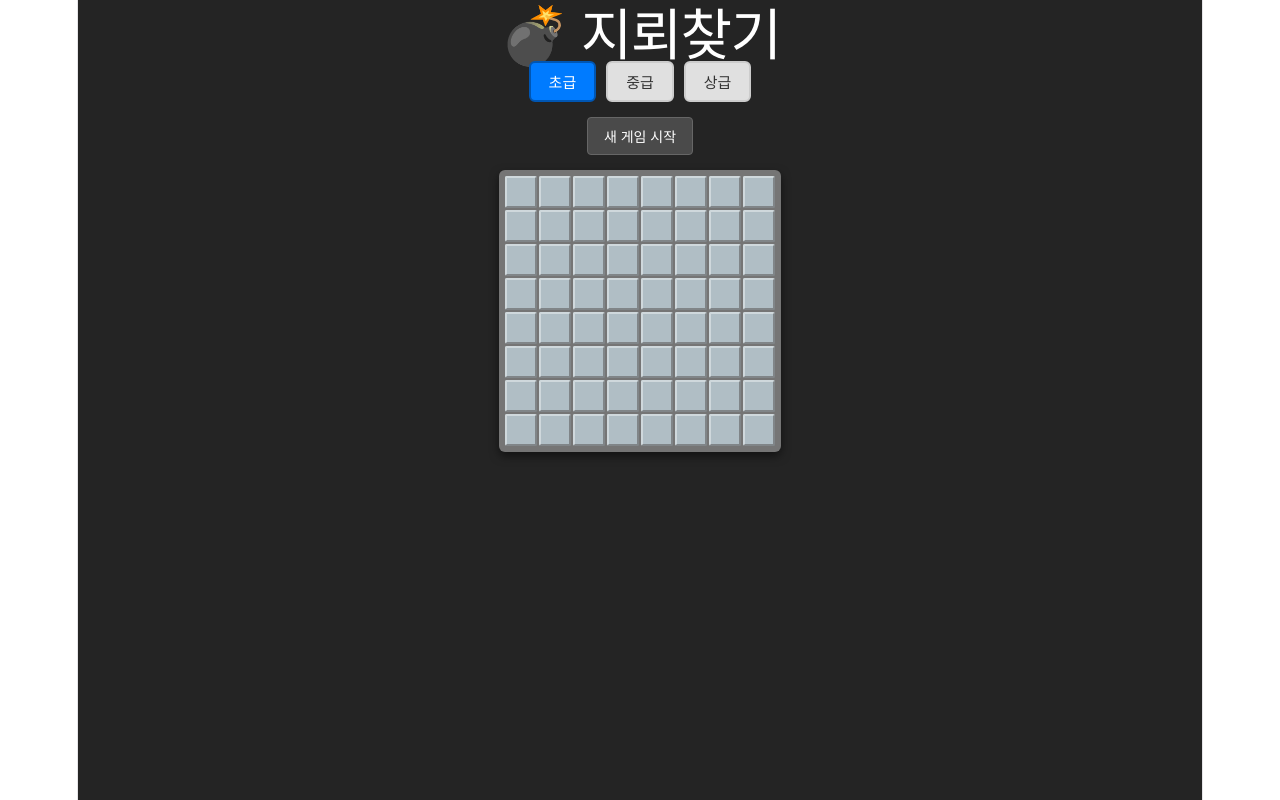
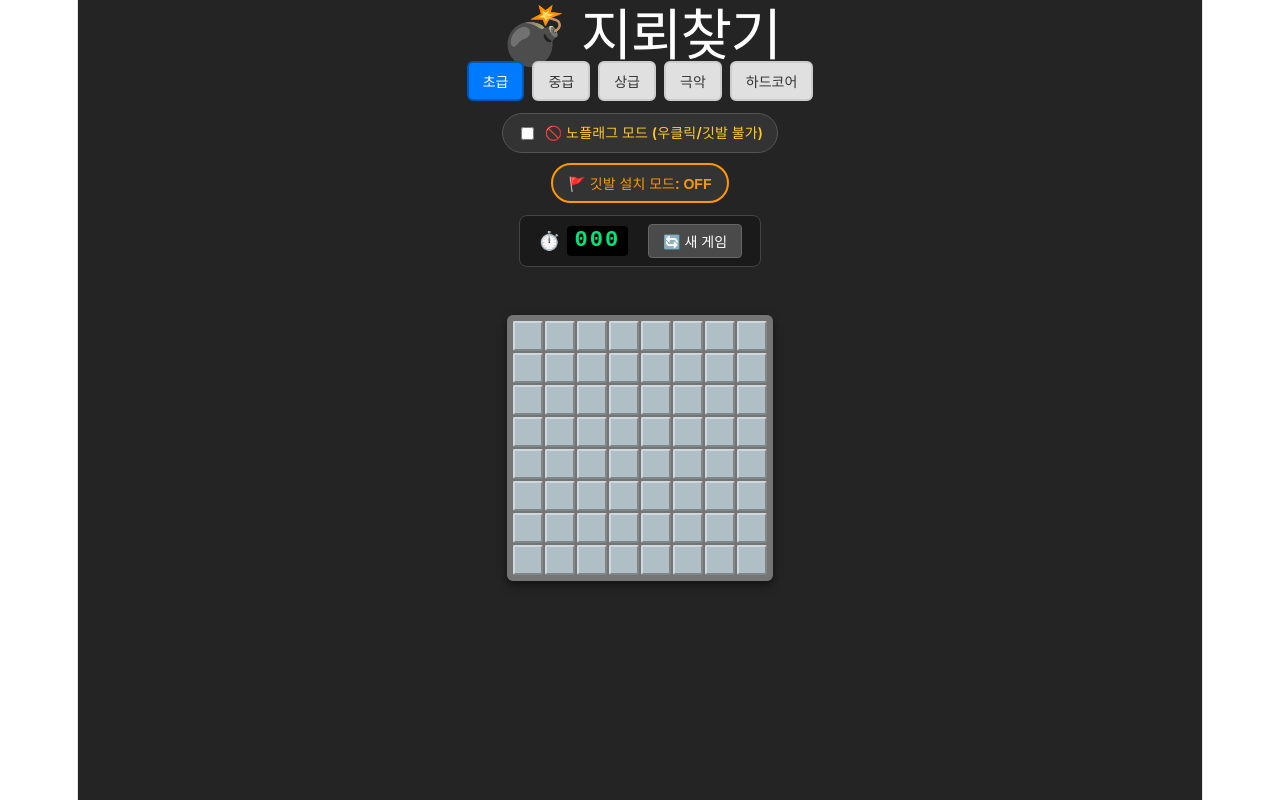
Before and after one commit to wjddnjs0113/w26203-react-counter, a React (Vite) app: page / in a window 1280 px wide. Built offline with nearby package versions, Linux system fonts and the light colour scheme.

Commit message:
:imp: 난이도 :+1: 편의성 업데이트

```diff
--- a/src/App.css
+++ b/src/App.css
@@ -1,4 +1,3 @@
-/* 기본 배경 및 글자색 고정 */
 .minesweeper-app {
   display: flex;
   flex-direction: column;
@@ -17,16 +16,17 @@
   color: #ffffff;
 }
 
-/* 난이도 버튼 스타일 */
 .difficulty-buttons {
   display: flex;
-  gap: 10px;
-  margin-bottom: 15px;
+  flex-wrap: wrap;
+  justify-content: center;
+  gap: 8px;
+  margin-bottom: 12px;
 }
 
 .btn-diff {
-  padding: 8px 18px;
-  font-size: 15px;
+  padding: 8px 14px;
+  font-size: 14px;
   font-weight: bold;
   color: #333333;
   background-color: #e0e0e0;
@@ -42,23 +42,81 @@
   border-color: #0056b3;
 }
 
-/* 상태 및 버튼 */
-.status-container {
-  margin-bottom: 15px;
-  text-align: center;
+.mode-toggle {
+  margin-bottom: 10px;
+  background-color: #333333;
+  padding: 6px 14px;
+  border-radius: 20px;
+  border: 1px solid #555555;
 }
 
-.msg {
-  font-size: 1.1rem;
-  font-weight: bold;
-  margin: 0 0 10px 0;
+.toggle-label {
+  display: flex;
+  align-items: center;
+  gap: 8px;
+  cursor: pointer;
+  user-select: none;
 }
 
-.msg.fail { color: #ff5252; }
-.msg.success { color: #4caf50; }
+.toggle-text {
+  font-size: 14px;
+  font-weight: 600;
+  color: #ffca28;
+}
+
+/* 모바일 깃발 버튼 스타일 */
+.mobile-controls {
+  margin-bottom: 12px;
+}
+
+.btn-flag-toggle {
+  padding: 8px 16px;
+  font-size: 14px;
+  font-weight: bold;
+  border-radius: 20px;
+  border: 2px solid #ff9800;
+  background-color: #333;
+  color: #ff9800;
+  cursor: pointer;
+  transition: all 0.2s;
+}
+
+.btn-flag-toggle.active {
+  background-color: #ff9800;
+  color: #111;
+}
+
+.dashboard {
+  display: flex;
+  align-items: center;
+  gap: 20px;
+  background-color: #1a1a1a;
+  padding: 8px 18px;
+  border-radius: 8px;
+  border: 1px solid #444;
+  margin-bottom: 10px;
+}
+
+.timer-box {
+  font-size: 18px;
+  font-weight: bold;
+  display: flex;
+  align-items: center;
+  gap: 6px;
+}
+
+.timer-text {
+  font-family: 'Courier New', Courier, monospace;
+  font-size: 22px;
+  color: #00e676;
+  background-color: #000;
+  padding: 2px 8px;
+  border-radius: 4px;
+  letter-spacing: 2px;
+}
 
 .btn-reset {
-  padding: 8px 16px;
+  padding: 6px 14px;
   font-size: 14px;
   font-weight: bold;
   color: #ffffff;
@@ -72,7 +130,21 @@
   background-color: #616161;
 }
 
-/* 게임 보드판 */
+.status-container {
+  min-height: 28px;
+  margin-bottom: 10px;
+  text-align: center;
+}
+
+.msg {
+  font-size: 1.1rem;
+  font-weight: bold;
+  margin: 0;
+}
+
+.msg.fail { color: #ff5252; }
+.msg.success { color: #4caf50; }
+
 .board {
   display: grid;
   gap: 2px;
@@ -80,13 +152,14 @@
   padding: 6px;
   border-radius: 6px;
   box-shadow: 0 4px 10px rgba(0, 0, 0, 0.5);
+  max-width: 95vw;
+  overflow-x: auto;
 }
 
-/* 각 셀 스타일 */
 .cell {
-  width: 32px;
-  height: 32px;
-  font-size: 16px;
+  width: 30px;
+  height: 30px;
+  font-size: 15px;
   font-weight: 800;
   display: flex;
   align-items: center;
@@ -100,8 +173,13 @@
   box-sizing: border-box;
 }
 
-/* 열린 셀 스타일 */
 .cell.revealed {
   background-color: #ffffff;
   border: 1px solid #b0bec5;
 }
+
+/* 휠 클릭 시 주변 타일 하이라이트 효과 */
+.cell.highlighted {
+  background-color: #90a4ae;
+  border: 2px inset #78909c;
+}
--- a/src/App.jsx
+++ b/src/App.jsx
@@ -1,35 +1,51 @@
 import React, { useState, useEffect } from 'react';
 import './App.css';
 
-// 난이도 설정
 const DIFFICULTY = {
-  EASY: { name: '초급', rows: 8, cols: 8, mines: 10 },
-  MEDIUM: { name: '중급', rows: 12, cols: 12, mines: 20 },
-  HARD: { name: '상급', rows: 16, cols: 16, mines: 40 },
+  EASY: { id: 'EASY', name: '초급', rows: 8, cols: 8, mines: 10 },
+  MEDIUM: { id: 'MEDIUM', name: '중급', rows: 12, cols: 12, mines: 20 },
+  HARD: { id: 'HARD', name: '상급', rows: 16, cols: 16, mines: 40 },
+  EXTREME: { id: 'EXTREME', name: '극악', rows: 20, cols: 20, mines: 60 },
+  HARDCORE: { id: 'HARDCORE', name: '하드코어', rows: 24, cols: 24, mines: 85 },
 };
 
-// 주변 지뢰 개수별 글자 색상
 const NUMBER_COLORS = {
-  1: '#1976d2', // 파랑
-  2: '#388e3c', // 초록
-  3: '#d32f2f', // 빨강
-  4: '#7b1fa2', // 보라
-  5: '#ff8f00', // 주황
-  6: '#00838f', // 청록
-  7: '#424242', // 회색
-  8: '#000000', // 검정
+  1: '#1976d2',
+  2: '#388e3c',
+  3: '#d32f2f',
+  4: '#7b1fa2',
+  5: '#ff8f00',
+  6: '#00838f',
+  7: '#424242',
+  8: '#000000',
 };
 
 export default function App() {
   const [level, setLevel] = useState(DIFFICULTY.EASY);
+  const [noFlagMode, setNoFlagMode] = useState(false);
+  const [mobileFlagMode, setMobileFlagMode] = useState(false); // 모바일 터치용 깃발 모드
   const [board, setBoard] = useState([]);
   const [gameOver, setGameOver] = useState(false);
   const [gameWon, setGameWon] = useState(false);
   const [firstClick, setFirstClick] = useState(true);
+  const [highlightedCells, setHighlightedCells] = useState([]); // 휠 클릭 시 하이라이트될 타일 목록
+
+  const [timer, setTimer] = useState(0);
+  const [isTimerRunning, setIsTimerRunning] = useState(false);
 
   useEffect(() => {
     resetGame();
-  }, [level]);
+  }, [level, noFlagMode]);
+
+  useEffect(() => {
+    let interval = null;
+    if (isTimerRunning) {
+      interval = setInterval(() => setTimer((prev) => prev + 1), 1000);
+    } else {
+      clearInterval(interval);
+    }
+    return () => clearInterval(interval);
+  }, [isTimerRunning]);
 
   const resetGame = () => {
     const newBoard = Array.from({ length: level.rows }, () =>
@@ -44,9 +60,15 @@ export default function App() {
     setGameOver(false);
     setGameWon(false);
     setFirstClick(true);
+    setTimer(0);
+    setIsTimerRunning(false);
+    setHighlightedCells([]);
   };
 
-  // 첫 클릭 시 지뢰 배치
+  const isNeighbor = (r1, c1, r2, c2) => {
+    return Math.abs(r1 - r2) <= 1 && Math.abs(c1 - c2) <= 1;
+  };
+
   const placeMines = (startRow, startCol, currentBoard) => {
     let placedMines = 0;
     const newBoard = currentBoard.map(row => row.map(cell => ({ ...cell })));
@@ -55,13 +77,12 @@ export default function App() {
       const r = Math.floor(Math.random() * level.rows);
       const c = Math.floor(Math.random() * level.cols);
 
-      if ((r !== startRow || c !== startCol) && !newBoard[r][c].isMine) {
+      if (!isNeighbor(r, c, startRow, startCol) && !newBoard[r][c].isMine) {
         newBoard[r][c].isMine = true;
         placedMines++;
       }
     }
 
-    // 각 셀 주변 지뢰 개수 계산
     for (let r = 0; r < level.rows; r++) {
       for (let c = 0; c < level.cols; c++) {
         if (!newBoard[r][c].isMine) {
@@ -87,19 +108,37 @@ export default function App() {
     return count;
   };
 
+  // 깃발 모드 변경 함수
+  const toggleMobileFlagMode = () => {
+    if (noFlagMode) return;
+    setMobileFlagMode((prev) => !prev);
+  };
+
+  // 타일 클릭 (좌클릭 / 터치)
   const handleCellClick = (r, c) => {
-    if (gameOver || gameWon || board[r][c].isFlagged || board[r][c].isRevealed) return;
+    if (gameOver || gameWon) return;
+
+    // 모바일 깃발 모드가 켜진 경우 클릭으로 깃발 토글
+    if (mobileFlagMode && !noFlagMode) {
+      toggleFlag(r, c);
+      return;
+    }
+
+    if (board[r][c].isRevealed) return;
+    if (!noFlagMode && board[r][c].isFlagged) return;
 
     let currentBoard = board;
 
     if (firstClick) {
       currentBoard = placeMines(r, c, board);
       setFirstClick(false);
+      setIsTimerRunning(true);
     }
 
     if (currentBoard[r][c].isMine) {
       revealAllMines(currentBoard);
       setGameOver(true);
+      setIsTimerRunning(false);
       return;
     }
 
@@ -110,9 +149,107 @@ export default function App() {
     checkWinCondition(newBoard);
   };
 
+  // 깃발 토글 공통 로직
+  const toggleFlag = (r, c) => {
+    if (noFlagMode || gameOver || gameWon || board[r][c].isRevealed) return;
+
+    const newBoard = board.map((row, ri) =>
+      row.map((cell, ci) => {
+        if (ri === r && ci === c) {
+          return { ...cell, isFlagged: !cell.isFlagged };
+        }
+        return cell;
+      })
+    );
+    setBoard(newBoard);
+  };
+
+  // 우클릭 (데스크톱)
+  const handleContextMenu = (e, r, c) => {
+    e.preventDefault();
+    toggleFlag(r, c);
+  };
+
+  // 마우스 버튼 누름 (휠 누름 감지)
+  const handleMouseDown = (e, r, c) => {
+    if (e.button === 1) { // 1 = 마우스 휠 버튼 (Middle Click)
+      e.preventDefault();
+      if (!board[r][c].isRevealed || board[r][c].neighborMines === 0) return;
+
+      // 주변 미오픈 타일 하이라이트 대상 지정
+      const neighbors = [];
+      for (let dr = -1; dr <= 1; dr++) {
+        for (let dc = -1; dc <= 1; dc++) {
+          const nr = r + dr;
+          const nc = c + dc;
+          if (nr >= 0 && nr < level.rows && nc >= 0 && nc < level.cols) {
+            if (!board[nr][nc].isRevealed && !board[nr][nc].isFlagged) {
+              neighbors.push(`${nr}-${nc}`);
+            }
+          }
+        }
+      }
+      setHighlightedCells(neighbors);
+    }
+  };
+
+  // 마우스 버튼 뗌 (휠 클릭 오프 동작)
+  const handleMouseUp = (e, r, c) => {
+    if (e.button === 1) {
+      e.preventDefault();
+      setHighlightedCells([]);
+
+      if (gameOver || gameWon || !board[r][c].isRevealed || board[r][c].neighborMines === 0) return;
+
+      // 주변 깃발 개수 세기
+      let flaggedCount = 0;
+      for (let dr = -1; dr <= 1; dr++) {
+        for (let dc = -1; dc <= 1; dc++) {
+          const nr = r + dr;
+          const nc = c + dc;
+          if (nr >= 0 && nr < level.rows && nc >= 0 && nc < level.cols) {
+            if (board[nr][nc].isFlagged) flaggedCount++;
+          }
+        }
+      }
+
+      // 주변 깃발 수가 셀의 지뢰 수와 일치할 때만 주변 타일 자동 오픈
+      if (flaggedCount === board[r][c].neighborMines) {
+        let newBoard = board.map(row => row.map(cell => ({ ...cell })));
+        let hitMine = false;
+
+        for (let dr = -1; dr <= 1; dr++) {
+          for (let dc = -1; dc <= 1; dc++) {
+            const nr = r + dr;
+            const nc = c + dc;
+            if (nr >= 0 && nr < level.rows && nc >= 0 && nc < level.cols) {
+              if (!newBoard[nr][nc].isRevealed && !newBoard[nr][nc].isFlagged) {
+                if (newBoard[nr][nc].isMine) {
+                  hitMine = true;
+                } else {
+                  revealCell(nr, nc, newBoard);
+                }
+              }
+            }
+          }
+        }
+
+        if (hitMine) {
+          revealAllMines(newBoard);
+          setGameOver(true);
+          setIsTimerRunning(false);
+        } else {
+          setBoard(newBoard);
+          checkWinCondition(newBoard);
+        }
+      }
+    }
+  };
+
   const revealCell = (r, c, b) => {
     if (r < 0 || r >= level.rows || c < 0 || c >= level.cols) return;
-    if (b[r][c].isRevealed || b[r][c].isFlagged) return;
+    if (b[r][c].isRevealed) return;
+    if (!noFlagMode && b[r][c].isFlagged) return;
 
     b[r][c].isRevealed = true;
 
@@ -125,21 +262,6 @@ export default function App() {
         }
       }
     }
-  };
-
-  const handleContextMenu = (e, r, c) => {
-    e.preventDefault();
-    if (gameOver || gameWon || board[r][c].isRevealed) return;
-
-    const newBoard = board.map((row, ri) =>
-      row.map((cell, ci) => {
-        if (ri === r && ci === c) {
-          return { ...cell, isFlagged: !cell.isFlagged };
-        }
-        return cell;
-      })
-    );
-    setBoard(newBoard);
   };
 
   const revealAllMines = (b) => {
@@ -163,19 +285,22 @@ export default function App() {
     }
     if (unrevealedSafeCells === 0) {
       setGameWon(true);
+      setIsTimerRunning(false);
     }
   };
+
+  const formatTime = (seconds) => String(seconds).padStart(3, '0');
 
   return (
     <div className="minesweeper-app">
       <h1 className="title">💣 지뢰찾기</h1>
 
-      {/* 난이도 선택 버튼 */}
+      {/* 난이도 버튼 */}
       <div className="difficulty-buttons">
         {Object.keys(DIFFICULTY).map((key) => (
           <button
             key={key}
-            className={`btn-diff ${level === DIFFICULTY[key] ? 'active' : ''}`}
+            className={`btn-diff ${level.id === DIFFICULTY[key].id ? 'active' : ''}`}
             onClick={() => setLevel(DIFFICULTY[key])}
           >
             {DIFFICULTY[key].name}
@@ -183,31 +308,72 @@ export default function App() {
         ))}
       </div>
 
-      {/* 상태 메시지 및 재시작 */}
+      {/* 노플래그 모드 토글 */}
+      <div className="mode-toggle">
+        <label className="toggle-label">
+          <input
+            type="checkbox"
+            checked={noFlagMode}
+            onChange={(e) => {
+              setNoFlagMode(e.target.checked);
+              if (e.target.checked) setMobileFlagMode(false);
+            }}
+          />
+          <span className="toggle-text">🚫 노플래그 모드 (우클릭/깃발 불가)</span>
+        </label>
+      </div>
+
+      {/* 모바일 배려: 깃발 모드 버튼 */}
+      {!noFlagMode && (
+        <div className="mobile-controls">
+          <button
+            className={`btn-flag-toggle ${mobileFlagMode ? 'active' : ''}`}
+            onClick={toggleMobileFlagMode}
+          >
+            🚩 깃발 설치 모드: {mobileFlagMode ? 'ON' : 'OFF'}
+          </button>
+        </div>
+      )}
+
+      {/* 대시보드 */}
+      <div className="dashboard">
+        <div className="timer-box">
+          ⏱️ <span className="timer-text">{formatTime(timer)}</span>
+        </div>
+        <button className="btn-reset" onClick={resetGame}>
+          🔄 새 게임
+        </button>
+      </div>
+
+      {/* 결과 메시지 */}
       <div className="status-container">
         {gameOver && <p className="msg fail">💥 지뢰를 밟았습니다! 게임 오버</p>}
-        {gameWon && <p className="msg success">🎉 축하합니다! 성공했습니다!</p>}
-        <button className="btn-reset" onClick={resetGame}>
-          새 게임 시작
-        </button>
+        {gameWon && <p className="msg success">🎉 축하합니다! {timer}초 만에 성공했습니다!</p>}
       </div>
 
       {/* 보드판 */}
       <div
         className="board"
         style={{
-          gridTemplateColumns: `repeat(${level.cols}, 32px)`,
+          gridTemplateColumns: `repeat(${level.cols}, 30px)`,
         }}
       >
         {board.map((row, r) =>
-          row.map((cell, c) => (
+          row.map((cell, c) => {
+            const isHighlighted = highlightedCells.includes(`${r}-${c}`);
+            return (
               <button
                 key={`${r}-${c}`}
-              className={`cell ${cell.isRevealed ? 'revealed' : ''}`}
+                className={`cell ${cell.isRevealed ? 'revealed' : ''} ${
+                  isHighlighted ? 'highlighted' : ''
+                }`}
                 onClick={() => handleCellClick(r, c)}
                 onContextMenu={(e) => handleContextMenu(e, r, c)}
+                onMouseDown={(e) => handleMouseDown(e, r, c)}
+                onMouseUp={(e) => handleMouseUp(e, r, c)}
                 style={{
-                color: cell.isRevealed && cell.neighborMines > 0
+                  color:
+                    cell.isRevealed && cell.neighborMines > 0
                       ? NUMBER_COLORS[cell.neighborMines]
                       : 'inherit',
                 }}
@@ -218,11 +384,12 @@ export default function App() {
                     : cell.neighborMines > 0
                     ? cell.neighborMines
                     : ''
-                : cell.isFlagged
+                  : !noFlagMode && cell.isFlagged
                   ? '🚩'
                   : ''}
               </button>
-          ))
+            );
+          })
         )}
       </div>
     </div>
```
Lines whose indentation alone changed are shown as unchanged.
